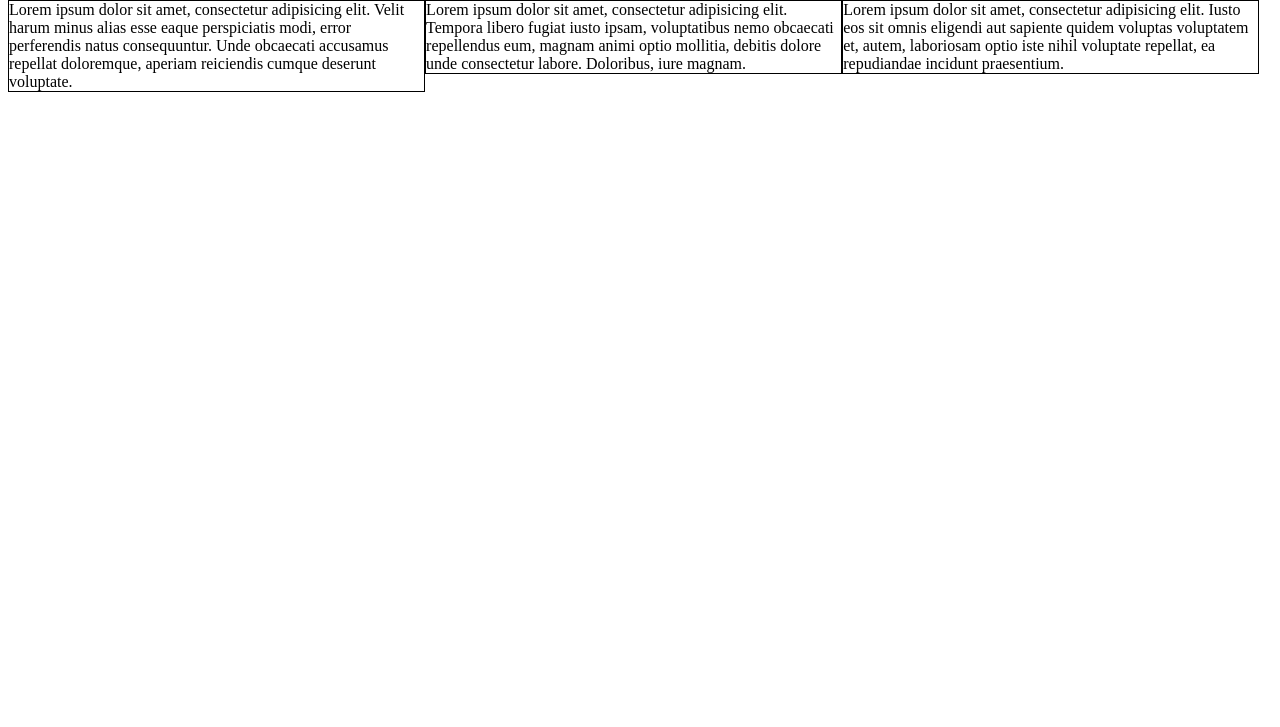
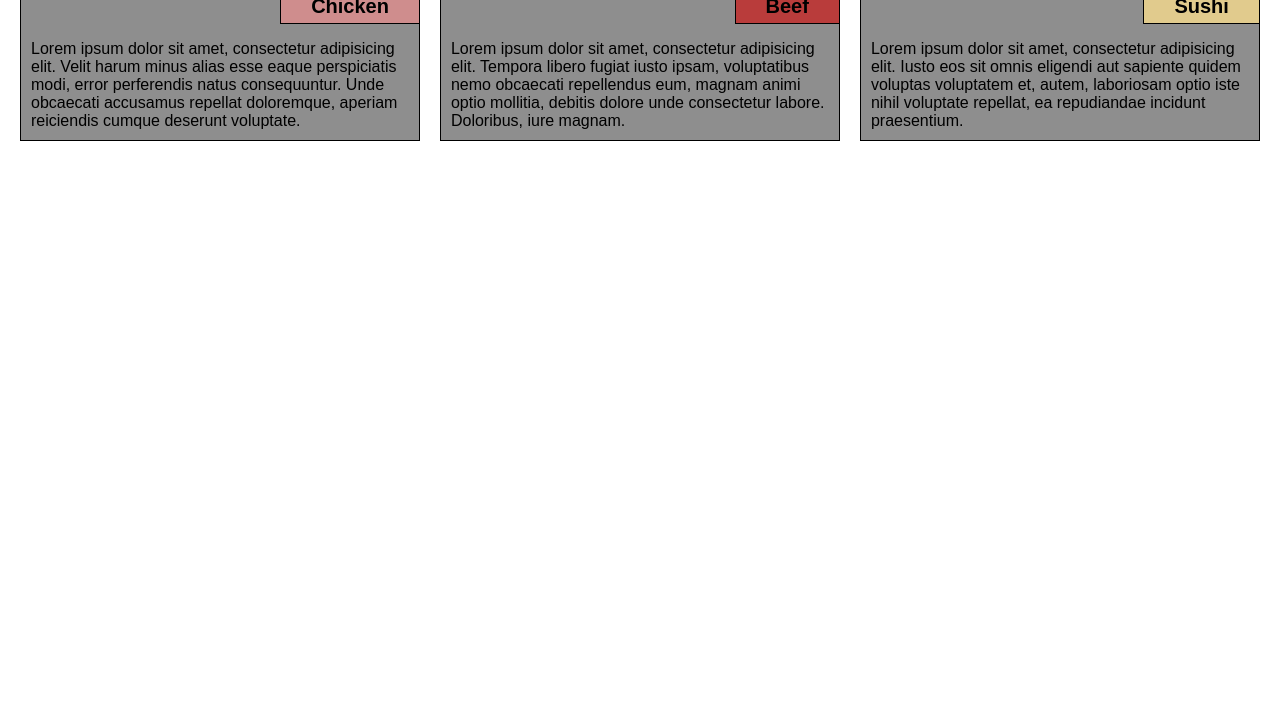
Before and after one commit to Joensg/fullstack-course4, a plain HTML site: page module2-solution/index.html in a window 1280 px wide. Shown: the part 73-800 px from the top of the page. Drawn offline with Linux system fonts and the light colour scheme.

Commit message:
finish requirements.

```diff
--- a/module2-solution/css/styles.css
+++ b/module2-solution/css/styles.css
@@ -1,15 +1,64 @@
 /*--- Base Styles ---*/
 * {
   box-sizing: border-box;
+  margin: 0;
+  padding: 0;
+}
+
+body {
+  font-family: "sans-serif", "arial", "courier";
 }
 
 h1 {
+  font-size: 1.75em;
+  margin-top: 15px;
   margin-bottom: 15px;
+  text-align: center;
+}
+
+section {
+  position: relative;
+  border: 1px solid black;
+  margin-right: 10px;
+  margin-left: 10px;
+  margin-bottom: 20px;
+  background-color: #8e8e8e;
+}
+
+p {
+  margin-top: 40px;
+  padding: 10px;
+}
+
+.section-title {
+  position: absolute;
+  top: 0;
+  right: 0;
+  margin: 0;
+  border: 1px solid black;
+  border-top: 0;
+  border-right: 0;
+  padding: 5px 30px 5px 30px;
+  font-size: 1.25em;
+}
+
+#chicken {
+  background-color: #cf8d8d;
+}
+
+#beef {
+  background-color: #b93c3b;
+}
+
+#sushi {
+  background-color: #e1cb8d;
 }
 
 /*--- Simple Responsive Framework ---*/
 .row {
   width: 100%;
+  padding-left: 10px;
+  padding-right: 10px;
 }
 
 /*--- Desktop Devices Only (width >= 992px) ---*/
@@ -17,7 +66,6 @@ h1 {
   .col-dt-1, .col-dt-2, .col-dt-3, .col-dt-4, .col-dt-5, .col-dt-6,
   .col-dt-7, .col-dt-8, .col-dt-9, .col-dt-10, .col-dt-11, .col-dt-12 {
     float: left;
-    border: 1px solid black;
   }
   .col-dt-1 {
     width: 8.33%;
@@ -29,7 +77,7 @@ h1 {
     width: 25%;
   }
   .col-dt-4 {
-    width: 33%;
+    width: 33.33%;
   }
   .col-dt-5 {
     width: 41.66%;
@@ -62,7 +110,6 @@ h1 {
   .col-tb-1, .col-tb-2, .col-tb-3, .col-tb-4, .col-tb-5, .col-tb-6,
   .col-tb-7, .col-tb-8, .col-tb-9, .col-tb-10, .col-tb-11, .col-tb-12 {
     float: left;
-    border: 1px solid black;
   }
   .col-tb-1 {
     width: 8.33%;
@@ -74,7 +121,7 @@ h1 {
     width: 25%;
   }
   .col-tb-4 {
-    width: 33%;
+    width: 33.33%;
   }
   .col-tb-5 {
     width: 41.66%;
@@ -107,7 +154,6 @@ h1 {
   .col-mb-1, .col-mb-2, .col-mb-3, .col-mb-4, .col-mb-5, .col-mb-6,
   .col-mb-7, .col-mb-8, .col-mb-9, .col-mb-10, .col-mb-11, .col-mb-12 {
     float: left;
-    border: 1px solid black;
   }
   .col-mb-1 {
     width: 8.33%;
@@ -119,7 +165,7 @@ h1 {
     width: 25%;
   }
   .col-mb-4 {
-    width: 33%;
+    width: 33.33%;
   }
   .col-mb-5 {
     width: 41.66%;
--- a/module2-solution/index.html
+++ b/module2-solution/index.html
@@ -13,14 +13,25 @@
 <body>
   <h1>Our Menu</h1>
 
-    <section class="col-dt-4 col-tb-6 col-mb-12">
-    Lorem ipsum dolor sit amet, consectetur adipisicing elit. Velit harum minus alias esse eaque perspiciatis modi, error perferendis natus consequuntur. Unde obcaecati accusamus repellat doloremque, aperiam reiciendis cumque deserunt voluptate.
+  <div class="row">
+    <div class="col-dt-4 col-tb-6 col-mb-12">
+      <section>
+        <h3 id="chicken" class="section-title">Chicken</h3>
+        <p>Lorem ipsum dolor sit amet, consectetur adipisicing elit. Velit harum minus alias esse eaque perspiciatis modi, error perferendis natus consequuntur. Unde obcaecati accusamus repellat doloremque, aperiam reiciendis cumque deserunt voluptate.</p>
       </section>
-    <section class="col-dt-4 col-tb-6 col-mb-12">
-    Lorem ipsum dolor sit amet, consectetur adipisicing elit. Tempora libero fugiat iusto ipsam, voluptatibus nemo obcaecati repellendus eum, magnam animi optio mollitia, debitis dolore unde consectetur labore. Doloribus, iure magnam.
+    </div>
+    <div class="col-dt-4 col-tb-6 col-mb-12">
+      <section>
+        <h3 id="beef" class="section-title">Beef</h3>
+        <p>Lorem ipsum dolor sit amet, consectetur adipisicing elit. Tempora libero fugiat iusto ipsam, voluptatibus nemo obcaecati repellendus eum, magnam animi optio mollitia, debitis dolore unde consectetur labore. Doloribus, iure magnam.</p>
       </section>
-    <section class="col-dt-4 col-tb-12 col-mb-12">
-    Lorem ipsum dolor sit amet, consectetur adipisicing elit. Iusto eos sit omnis eligendi aut sapiente quidem voluptas voluptatem et, autem, laboriosam optio iste nihil voluptate repellat, ea repudiandae incidunt praesentium.
+    </div>
+    <div class="col-dt-4 col-tb-12 col-mb-12">
+      <section>
+        <h3 id="sushi" class="section-title">Sushi</h3>
+        <p>Lorem ipsum dolor sit amet, consectetur adipisicing elit. Iusto eos sit omnis eligendi aut sapiente quidem voluptas voluptatem et, autem, laboriosam optio iste nihil voluptate repellat, ea repudiandae incidunt praesentium.</p>
       </section>
+    </div>
+  </div>
 </body>
 </html>
```
Lines whose indentation alone changed are shown as unchanged.
